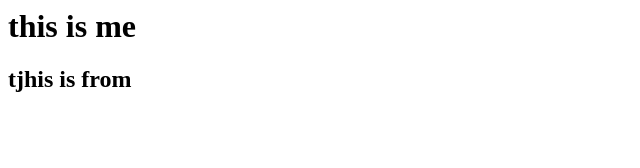
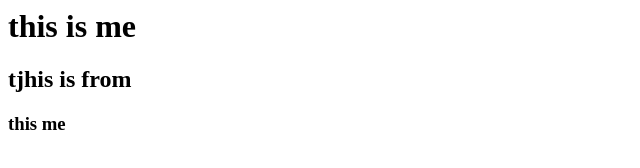
Before and after one commit to yashwanthtu10/free_job, a plain HTML site: page index.html in a window 1280 px wide. Shown: the full height of the page, 0-640 px from the left. Drawn offline with Linux system fonts and the light colour scheme.

Commit message:
Update index.html

```diff
--- a/index.html
+++ b/index.html
@@ -1,2 +1,3 @@
 <h1>this is me </h1>
 <h2>tjhis is from </h2>
+<h3>this me </h3>
```
